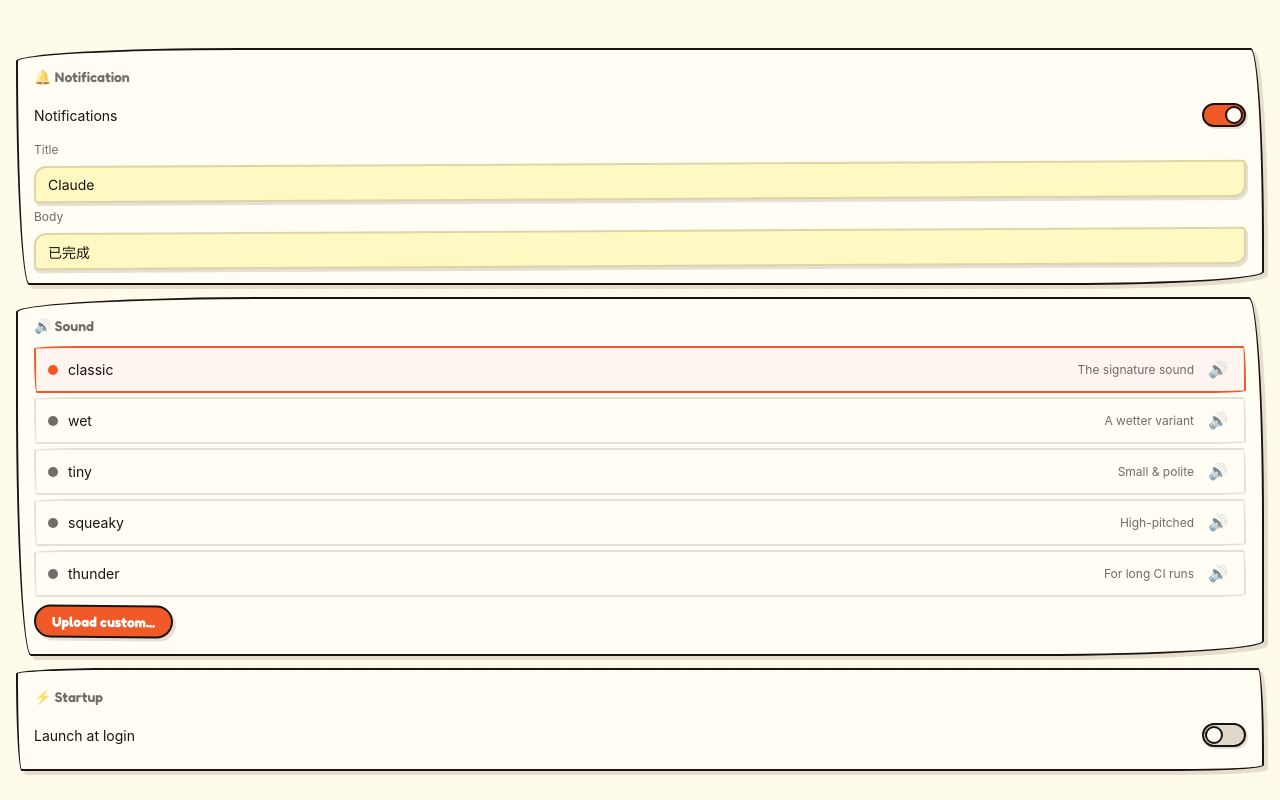
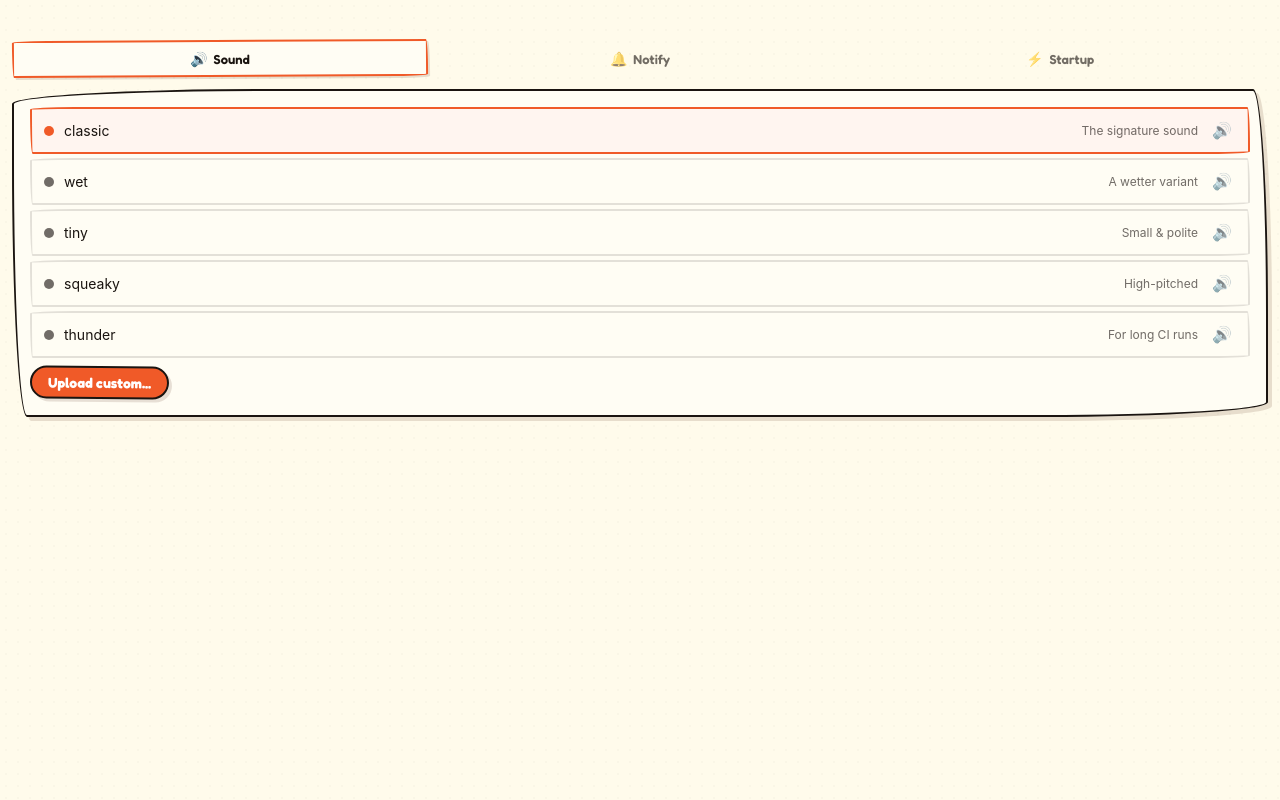
Before and after one commit to Onion-L/codefart, a React (Vite) app in the folder desktop/: page / in a window 1280 px wide. Built offline with nearby package versions, Linux system fonts and the light colour scheme.

Commit message:
refactor(desktop): tabbed layout for sound/notify/startup

```diff
--- a/desktop/src-tauri/tauri.conf.json
+++ b/desktop/src-tauri/tauri.conf.json
@@ -15,7 +15,7 @@
         "title": "CodeFart",
         "width": 400,
         "height": 480,
-        "resizable": false,
+        "resizable": true,
         "visible": true
       }
     ],
--- a/desktop/src/App.css
+++ b/desktop/src/App.css
@@ -48,12 +48,11 @@ body::before {
 #root {
     position: relative;
     z-index: 1;
-    padding: 48px 16px 16px;
+    padding: 36px 0 0;
     display: flex;
     flex-direction: column;
-    gap: 12px;
-    overflow-y: auto;
     height: 100vh;
+    overflow: hidden;
 }
 
 [data-tauri-drag-region] {
@@ -77,6 +76,59 @@ body::before {
     user-select: none;
 }
 
+/* ── Tab bar ── */
+.tab-bar {
+    display: flex;
+    padding: 4px 12px;
+    gap: 4px;
+    flex-shrink: 0;
+}
+
+.tab {
+    flex: 1;
+    display: flex;
+    align-items: center;
+    justify-content: center;
+    gap: 6px;
+    padding: 8px 4px;
+    background: transparent;
+    border: 2px solid transparent;
+    border-radius: 255px 15px 225px 15px / 15px 225px 15px 255px;
+    cursor: pointer;
+    font-family: "Fredoka", sans-serif;
+    font-size: 13px;
+    color: var(--muted);
+    transition: all 0.15s;
+}
+
+.tab:hover {
+    color: var(--text);
+    background: var(--paper);
+}
+
+.tab-active {
+    background: var(--paper);
+    color: var(--text);
+    border-color: var(--orange);
+    box-shadow: 2px 2px 0 var(--shadow);
+    transform: rotate(-0.3deg);
+}
+
+.tab-icon {
+    font-size: 14px;
+}
+
+.tab-label {
+    font-weight: 600;
+}
+
+/* ── Tab content ── */
+.tab-content {
+    flex: 1;
+    padding: 8px 12px 12px;
+    overflow-y: auto;
+}
+
 /* ── Section Card ── */
 .section {
     background: var(--paper);
@@ -84,14 +136,6 @@ body::before {
     border-radius: 255px 15px 225px 15px / 15px 225px 15px 255px;
     padding: 16px;
     box-shadow: 4px 4px 0 var(--shadow);
-}
-
-.section-title {
-    font-family: "Fredoka", sans-serif;
-    font-weight: 600;
-    font-size: 14px;
-    color: var(--muted);
-    margin-bottom: 10px;
 }
 
 /* ── Row ── */
--- a/desktop/src/App.tsx
+++ b/desktop/src/App.tsx
@@ -14,7 +14,16 @@ const THEMES = [
     { name: "thunder", desc: "For long CI runs" },
 ];
 
+type Tab = "sound" | "notify" | "startup";
+
+const TABS: { key: Tab; icon: string; label: string }[] = [
+    { key: "sound", icon: "🔊", label: "Sound" },
+    { key: "notify", icon: "🔔", label: "Notify" },
+    { key: "startup", icon: "⚡", label: "Startup" },
+];
+
 function App() {
+    const [activeTab, setActiveTab] = useState<Tab>("sound");
     const [theme, setTheme] = useState("classic");
     const [customSound, setCustomSound] = useState<string | null>(null);
     const [notifyEnabled, setNotifyEnabled] = useState(true);
@@ -39,22 +48,25 @@ function App() {
                     void getCurrentWindow().startDragging();
                 }}
             />
-            {/* Notification */}
-            <div className="section">
-                <div className="section-title">🔔 Notification</div>
-                <NotificationPrefs
-                    enabled={notifyEnabled}
-                    title={notifyTitle}
-                    body={notifyBody}
-                    onToggle={setNotifyEnabled}
-                    onTitleChange={setNotifyTitle}
-                    onBodyChange={setNotifyBody}
-                />
+
+            {/* Tab bar */}
+            <div className="tab-bar">
+                {TABS.map((tab) => (
+                    <button
+                        key={tab.key}
+                        className={`tab ${activeTab === tab.key ? "tab-active" : ""}`}
+                        onClick={() => setActiveTab(tab.key)}
+                    >
+                        <span className="tab-icon">{tab.icon}</span>
+                        <span className="tab-label">{tab.label}</span>
+                    </button>
+                ))}
             </div>
 
-            {/* Sound */}
+            {/* Content */}
+            <div className="tab-content">
+                {activeTab === "sound" && (
                     <div className="section">
-                <div className="section-title">🔊 Sound</div>
                         <ThemePicker
                             themes={THEMES}
                             current={theme}
@@ -67,14 +79,29 @@ function App() {
                             onClear={() => setCustomSound(null)}
                         />
                     </div>
+                )}
 
-            {/* Autostart */}
+                {activeTab === "notify" && (
                     <div className="section">
-                <div className="section-title">⚡ Startup</div>
+                        <NotificationPrefs
+                            enabled={notifyEnabled}
+                            title={notifyTitle}
+                            body={notifyBody}
+                            onToggle={setNotifyEnabled}
+                            onTitleChange={setNotifyTitle}
+                            onBodyChange={setNotifyBody}
+                        />
+                    </div>
+                )}
+
+                {activeTab === "startup" && (
+                    <div className="section">
                         <AutostartToggle
                             enabled={autostart}
                             onToggle={setAutostart}
                         />
+                    </div>
+                )}
             </div>
         </>
     );
```
Lines whose indentation alone changed are shown as unchanged.
